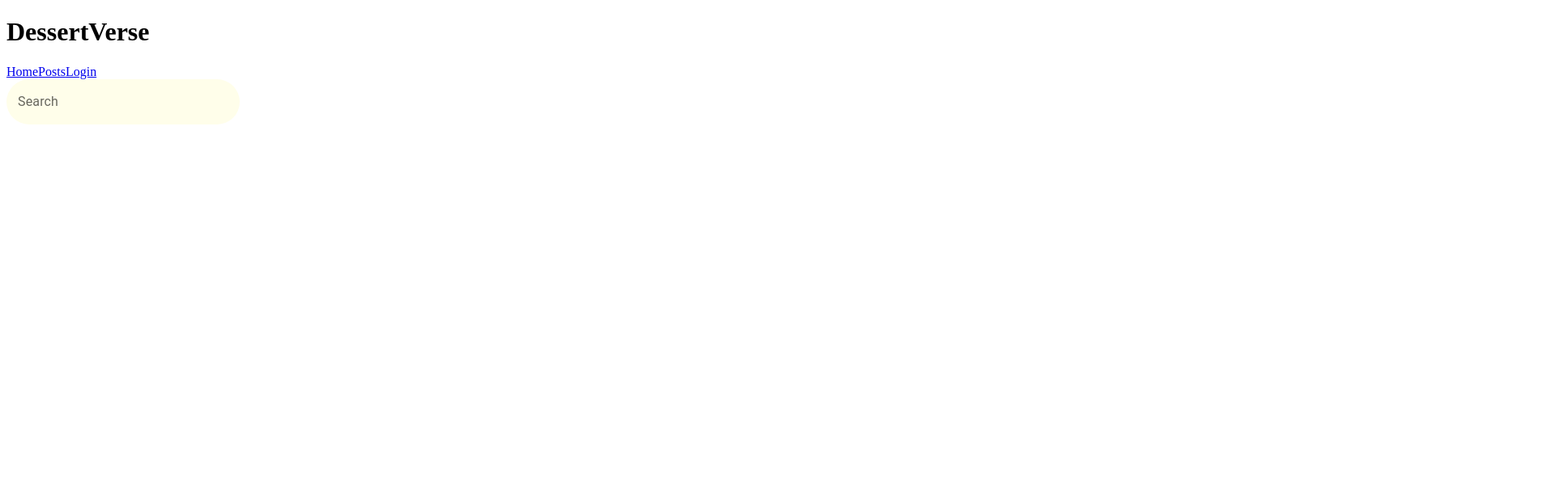
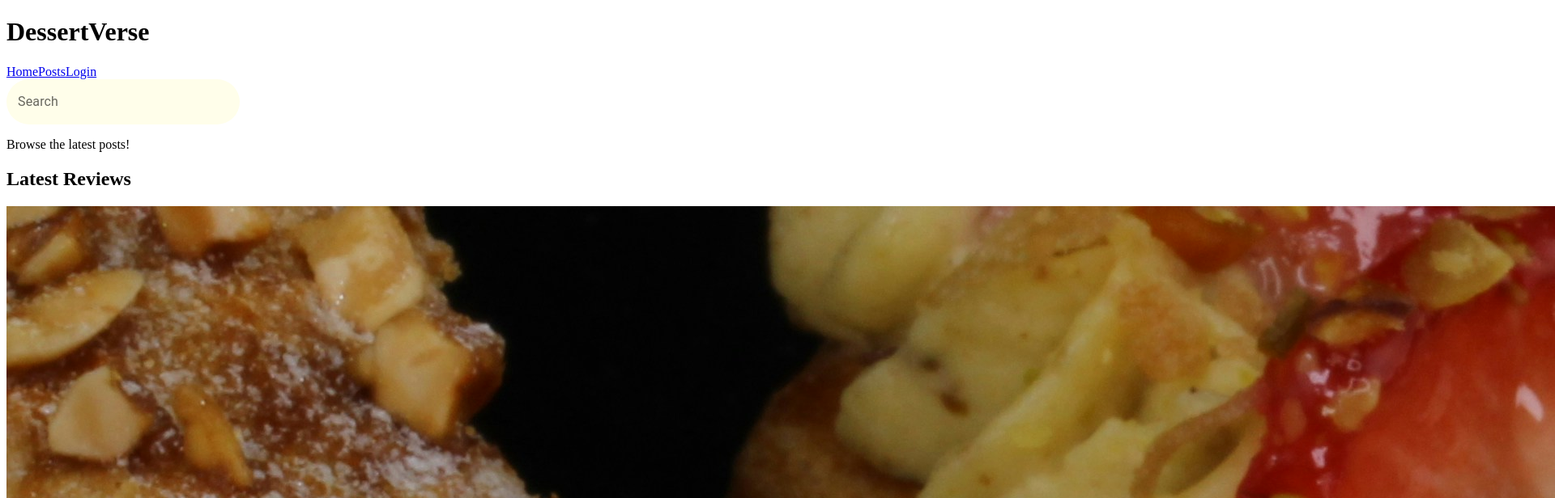
Before and after one commit to ysilksa/nextjs-blog, a Next.js app: page /HomePage in a window 1280 px wide. Shown: the top 616 px of the page at 81% size, 1920 px wide, since content can reach past the window. Built offline with nearby package versions, Linux system fonts and the light colour scheme; some icons are missing.

Commit message:
finish homepage ui

```diff
--- /dev/null
+++ b/src/components/PostPreview.jsx
@@ -0,0 +1,21 @@
+import React from 'react';
+import { ArrowForward } from '@mui/icons-material';
+import { IconButton } from '@mui/material';
+
+const PostPreview = ({ imageLink, date, title, description }) => {
+    return (
+        <div className="flex flex-col w-[300px]">
+            <img src={imageLink} className="w-[300px] h-[200px]"/>
+            <p>{date}</p>
+            <div className="flex justify-between">
+                <h2>{title}</h2>
+                <IconButton
+                    sx ={{color: '#171717'}}
+                ><ArrowForward/></IconButton>
+            </div>
+            <p>{description}</p>
+        </div>
+    );
+}
+
+export default PostPreview;
--- a/src/pages/HomePage.jsx
+++ b/src/pages/HomePage.jsx
@@ -1,5 +1,7 @@
 import React from 'react';
 import NavBar from '@/components/NavBar';
+import PostPreview from '@/components/PostPreview';
+
 
 const HomePage = () => {
     return (
@@ -7,6 +9,78 @@ const HomePage = () => {
             <div className="bg-[url('/pages/StefanKUnsplash.jpg')] bg-cover bg-center w-screen h-[70vh]">
                 <NavBar darkMode={true}/>
             </div>
+
+            <div className="flex flex-col mt-16 mb-16 ml-64 mr-64 gap-8">
+                <section className="flex flex-col">
+                    <p className="text-left">Browse the latest posts!</p>
+                    <h1 className="text-left">Latest Reviews</h1>
+                </section>
+
+
+                {/* replace with ImageGallery later */}
+                <section className="flex flex-row gap-16">
+                    <PostPreview
+                        imageLink='/pages/ChristineTanUnsplash.jpg'
+                        date="2025 Aug 24"
+                        title="New Eclairs"
+                        description="Lorem ipsum dolor sit amet, consectetur adipiscing elit, sed do eiusmod tempor incididunt...."
+                    />
+
+                    <PostPreview
+                        imageLink='/pages/ChristineTanUnsplash.jpg'
+                        date="2025 Aug 24"
+                        title="New Eclairs"
+                        description="Lorem ipsum dolor sit amet, consectetur adipiscing elit, sed do eiusmod tempor incididunt...."
+                    />
+
+                    <PostPreview
+                        imageLink='/pages/ChristineTanUnsplash.jpg'
+                        date="2025 Aug 24"
+                        title="New Eclairs"
+                        description="Lorem ipsum dolor sit amet, consectetur adipiscing elit, sed do eiusmod tempor incididunt...."
+                    />
+
+                    <PostPreview
+                        imageLink='/pages/ChristineTanUnsplash.jpg'
+                        date="2025 Aug 24"
+                        title="New Eclairs"
+                        description="Lorem ipsum dolor sit amet, consectetur adipiscing elit, sed do eiusmod tempor incididunt...."
+                    />
+                </section>
+
+                {/* replace with ImageGallery later */}
+                <section className="flex flex-row gap-16">
+                    <PostPreview
+                        imageLink='/pages/ChristineTanUnsplash.jpg'
+                        date="2025 Aug 24"
+                        title="New Eclairs"
+                        description="Lorem ipsum dolor sit amet, consectetur adipiscing elit, sed do eiusmod tempor incididunt...."
+                    />
+
+                    <PostPreview
+                        imageLink='/pages/ChristineTanUnsplash.jpg'
+                        date="2025 Aug 24"
+                        title="New Eclairs"
+                        description="Lorem ipsum dolor sit amet, consectetur adipiscing elit, sed do eiusmod tempor incididunt...."
+                    />
+
+                    <PostPreview
+                        imageLink='/pages/ChristineTanUnsplash.jpg'
+                        date="2025 Aug 24"
+                        title="New Eclairs"
+                        description="Lorem ipsum dolor sit amet, consectetur adipiscing elit, sed do eiusmod tempor incididunt...."
+                    />
+
+                    <PostPreview
+                        imageLink='/pages/ChristineTanUnsplash.jpg'
+                        date="2025 Aug 24"
+                        title="New Eclairs"
+                        description="Lorem ipsum dolor sit amet, consectetur adipiscing elit, sed do eiusmod tempor incididunt...."
+                    />
+                </section>
+            </div>
+
+
         </div>
 
 
```
Also changed, not shown: src/components/ImageGallery.jsx (+29 -0 lines), public/pages/ChristineTanUnsplash.jpg (added).
